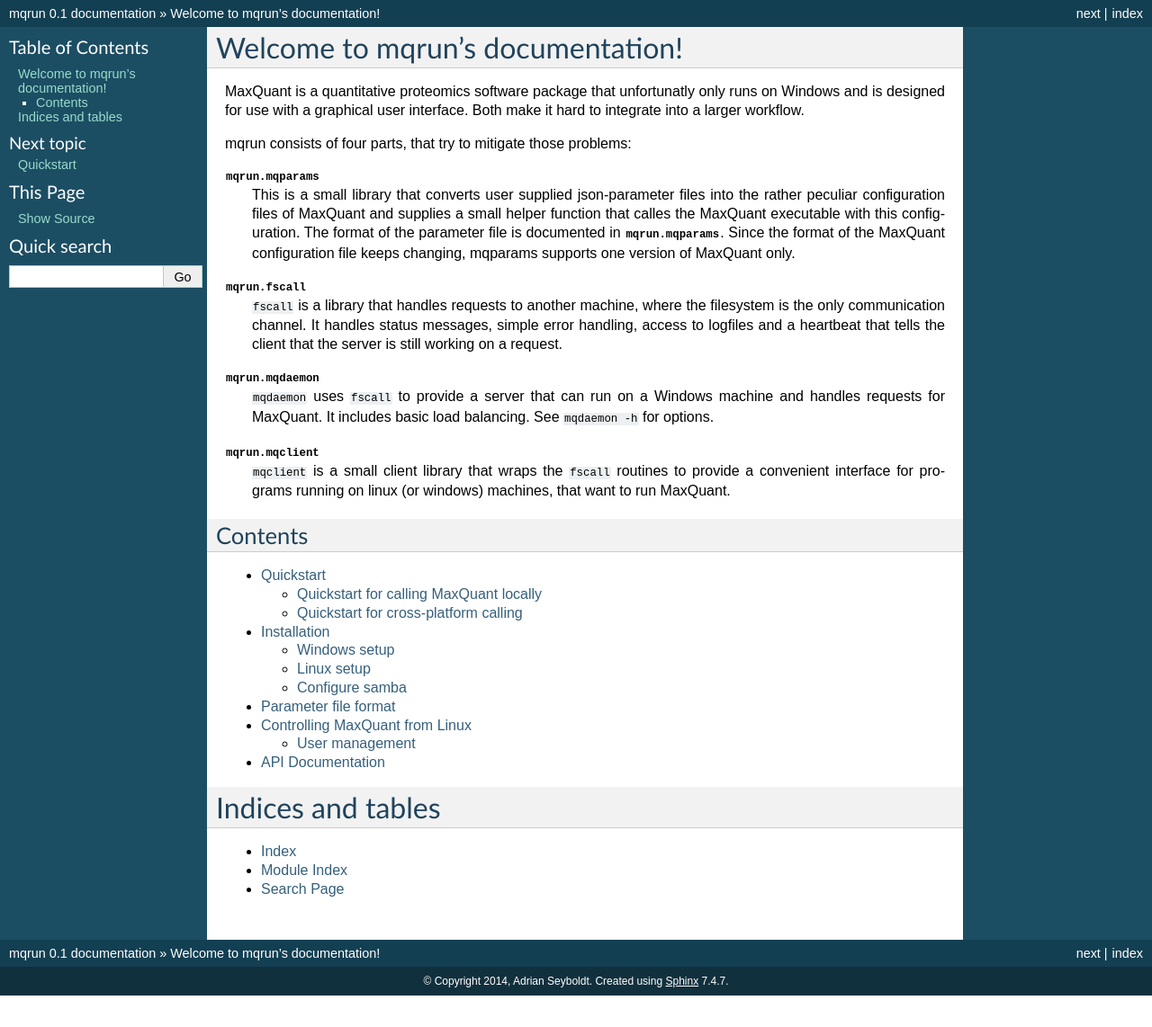
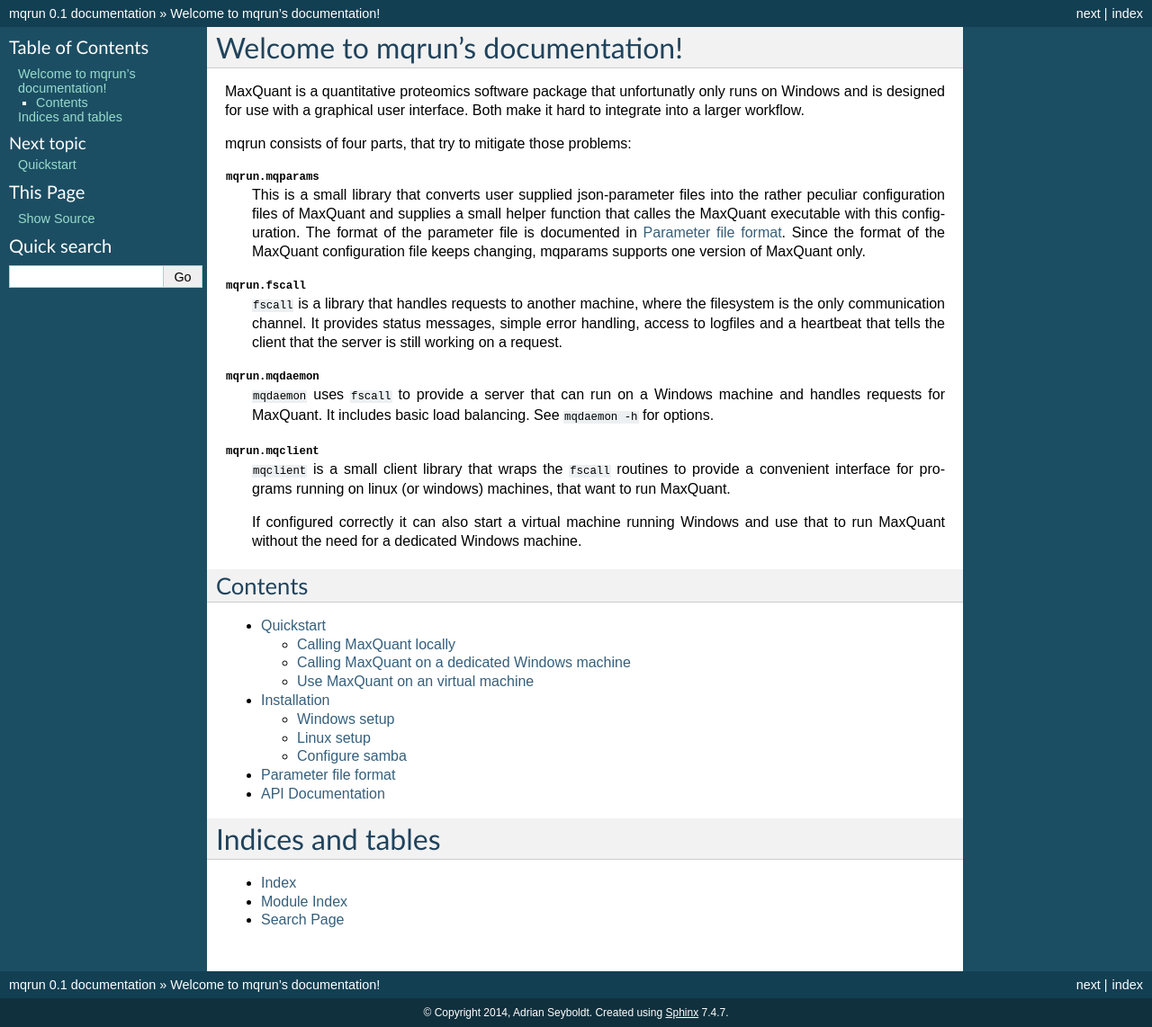
Before and after one commit to qbicsoftware-archive/mqrun, a Sphinx documentation site: the page built from doc/index.rst, in a window 1280 px wide. Shown: the whole page at 90% size. Built offline with Sphinx 7.4.7, drawn with Linux system fonts in a browser that asks for light colours; before the commit the page ends 1107 px from its top, so only the background shows below that.

Commit message:
cleanup doc

```diff
--- a/DESCRIPTION.rst
+++ b/DESCRIPTION.rst
@@ -9,12 +9,12 @@
     into the rather peculiar configuration files of MaxQuant and supplies a
     small helper function that calles the MaxQuant executable with this
     configuration. The format of the parameter file is documented in
-    :mod:`mqrun.mqparams`. Since the format of the MaxQuant configuration file
+    :doc:`param_format`. Since the format of the MaxQuant configuration file
     keeps changing, mqparams supports one version of MaxQuant only.
 
 :mod:`mqrun.fscall`
     ``fscall`` is a library that handles requests to another machine, where the
-    filesystem is the only communication channel. It handles status messages,
+    filesystem is the only communication channel. It provides status messages,
     simple error handling, access to logfiles and a heartbeat that tells the
     client that the server is still working on a request.
 
@@ -27,3 +27,7 @@
     ``mqclient`` is a small client library that wraps the ``fscall`` routines
     to provide a convenient interface for programs running on linux (or
     windows) machines, that want to run MaxQuant.
+
+    If configured correctly it can also start a virtual machine running Windows
+    and use that to run MaxQuant without the need for a dedicated Windows
+    machine.
--- a/doc/clientrun.rst
+++ /dev/null
@@ -1,6 +0,0 @@
-===============================
-Controlling MaxQuant from Linux
-===============================
-
-User management
-===============
--- a/doc/conf.py
+++ b/doc/conf.py
@@ -20,7 +20,13 @@
 # If extensions (or modules to document with autodoc) are in another directory,
 # add these directories to sys.path here. If the directory is relative to the
 # documentation root, use os.path.abspath to make it absolute, like shown here.
-sys.path.insert(0, os.path.abspath('..'))
+sys.path.insert(
+    0,
+    os.path.join(
+        os.path.dirname(os.path.abspath(__file__)),
+        os.path.pardir,
+    )
+)
 
 # -- General configuration ------------------------------------------------
 
--- a/doc/fscall.rst
+++ /dev/null
@@ -1 +0,0 @@
-.. automodule:: mqrun.fscall
--- a/doc/index.rst
+++ b/doc/index.rst
@@ -17,7 +17,6 @@
    quickstart
    installation
    param_format
-   clientrun
    apidoc
 
 
--- a/doc/mqdaemon.rst
+++ /dev/null
@@ -1 +0,0 @@
-.. automodule:: mqrun.mqdaemon
--- a/doc/mqparams.rst
+++ /dev/null
@@ -1,2 +0,0 @@
-
-.. automodule:: mqrun.mqparams
--- a/doc/quickstart.rst
+++ b/doc/quickstart.rst
@@ -3,13 +3,13 @@
 Quickstart
 ==========
 
-Quickstart for calling MaxQuant locally
-=======================================
+Calling MaxQuant locally
+========================
 
 blubb.
 
-Quickstart for cross-platform calling
-=====================================
+Calling MaxQuant on a dedicated Windows machine
+===============================================
 
 Suppose the two hosts ``win_host`` and ``linux_host`` are in a network and we
 would like to call MaxQuant on the ``win_host``, but control the process and
@@ -80,3 +80,31 @@
    print(maxquant.log)  # print the logging output of the server
 
 The format of the parameter file is explained in :mod:`mqrun.mqparams`.
+
+
+Use MaxQuant on an virtual machine
+==================================
+
+
+Requirements:
+
+- qemu with kvm enabled on the linux machine
+
+- guestfs + python wrappers on linux
+
+- A windows virtual machine image
+
+
+Configure the windows machine
+-----------------------------
+
+Start the windows machine with qemu and the software image at (TODO)
+
+.. code:: bash
+
+   qemu -hda winvm.img -boot c -hdb mqrun_image.img -enable-kvm -m 1024
+
+and execute the file ``install.bat`` on ``d:\\``.
+
+Execute MaxQuant exactly as in the example above, but replace the keyword
+argument ``share`` in the ``mqclient.mqrun`` call by ``img=path/to/win/image``.
```
Also changed, not shown: other parts of doc/quickstart.rst (+1 -1 lines).
